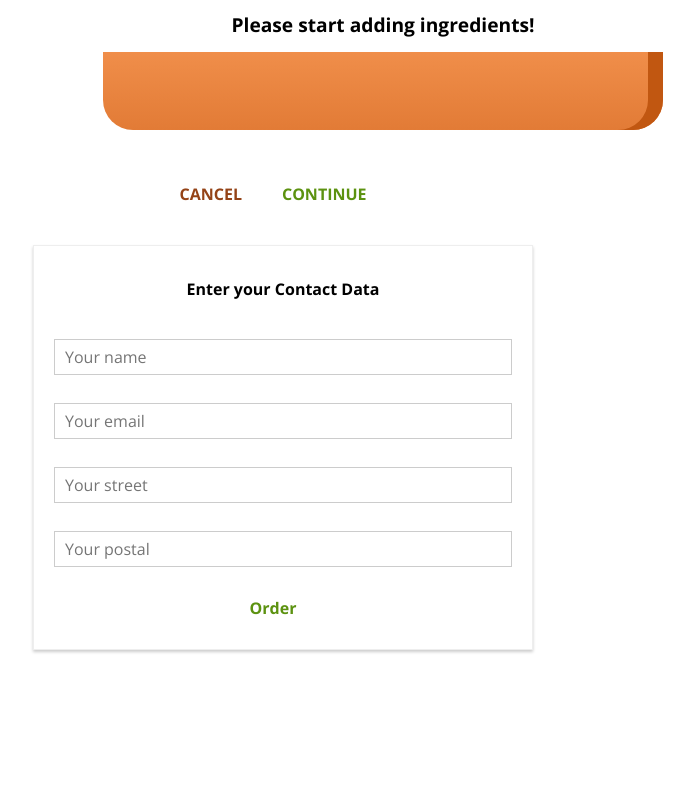
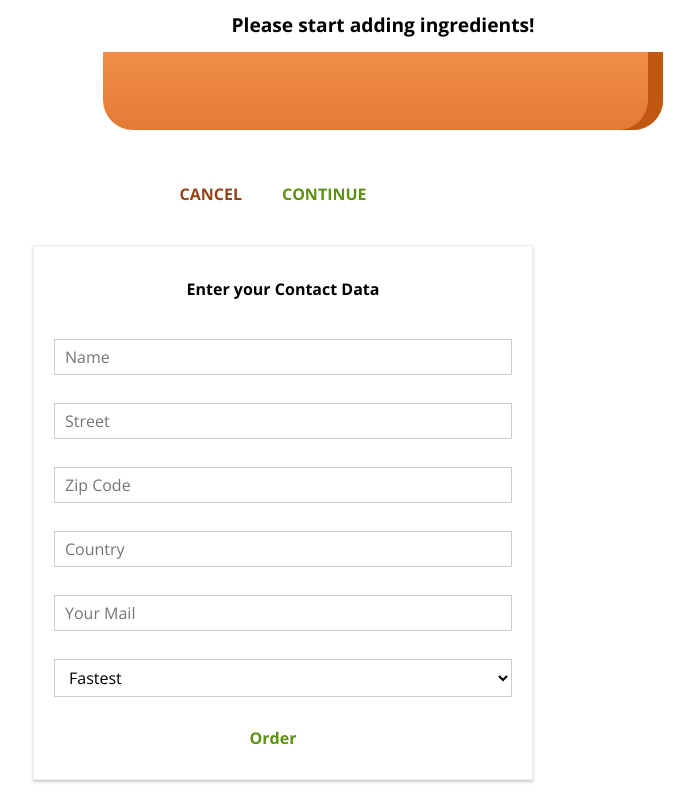
Before and after one commit to minhhieple97/burger-project, a React (Create React App) app: page /checkout/contact-data in a window 1280 px wide. Shown: the part 273-1073 px from the top of the page, without its empty margins (357-1051 px from the left). Before the commit the page ends 943 px from the top, so only its background shows below. Built offline with nearby package versions, Linux system fonts and the light colour scheme.

Commit message:
handled value form

```diff
--- a/src/components/UI/Input/Input.js
+++ b/src/components/UI/Input/Input.js
@@ -2,15 +2,32 @@ import React from 'react'
 import classes from './input.module.css';
 export default function Input(props) {
     let inputElement = null;
-    switch (props.inputType) {
+    switch (props.elementType) {
         case ('input'):
-            inputElement = <input className={classes.InputElement}   {...props} />
+            inputElement = <input className={classes.InputElement}   {...props.elementConfig} onChange={props.changed} value={props.value}  />
             break;
-            case ('textarea'):
-                inputElement = <textarea className={classes.InputElement} {...props} />
-                break;
+        case ('textarea'):
+            inputElement = <textarea className={classes.InputElement} {...props.elementConfig} onChange={props.changed} value={props.value} />
+            break;
+        case ('select'):
+            inputElement = <select
+            className={classes.InputElement}
+            {...props.elementConfig}
+            onChange={props.changed}
+            value={props.value} >
+              {props.elementConfig.options.map(option=>(
+                  <option key={option.value} value={option.value} >
+                      {option.displayValue}
+                  </option>
+              ))}
+            </select>
+            break;
         default:
-            inputElement=<input className={classes.InputElement} {...props} />;
+            inputElement = <input
+            className={classes.InputElement}
+            {...props.elementConfig}
+            value={props.value}
+            />;
     }
     return (
         <div className={classes.Input} >
--- a/src/containers/Checkout/ContactData/ContactData.js
+++ b/src/containers/Checkout/ContactData/ContactData.js
@@ -23,7 +23,41 @@ class ContactData extends Component {
                 },
                 value:''
             },
-            street: 'BN',
+            zipCode:{
+                elementType:'input',
+                elementConfig:{
+                    type:'text',
+                    placeholder:'Zip Code'
+                },
+                value:''
+            },
+            country:{
+                elementType:'input',
+                elementConfig:{
+                    type:'text',
+                    placeholder:'Country'
+                },
+                value:''
+            },
+            email:{
+                elementType:'input',
+                elementConfig:{
+                    type:'text',
+                    placeholder:'Your Mail'
+                },
+                value:''
+            },
+            deliveryMethod:{
+                elementType:'select',
+                elementConfig:{
+                    options:[
+                        {value:'fastest', displayValue:'Fastest' },
+                        {value:'cheapest',displayValue:'Cheapest'}
+                    ]
+                },
+                value:''
+            }
+
         },
         loading: false
     }
@@ -53,18 +87,34 @@ class ContactData extends Component {
             this.setState({ loading: false });
         }
     }
+    inputChangedHandler = (event,inputIdentifier)=>{
+     console.log(inputIdentifier);
+     console.log(event.target.value);
+     const updateOrderForm = {...this.state.orderForm};
+     const updateFormElement = {
+       ...updateOrderForm[inputIdentifier]
+     };
+     updateFormElement.value = event.target.value;
+     updateOrderForm[inputIdentifier] = updateFormElement;
+     this.setState({orderForm:updateOrderForm});
+    }
     render() {
+        console.log(this.state);
+        const formElementsArray = [];
+        for(let key in this.state.orderForm){
+         formElementsArray.push({id:key,config:this.state.orderForm[key]})
+        };
         let form = (
             <form>
-                <Input inputtype="input" type="text" name="name" placeholder="Your name" />
-
-                <Input inputtype="input" type="email" name="email" placeholder="Your email" />
-
-                <Input inputtype="input" type="text" name="street" placeholder="Your street" />
-
-                <Input inputtype="input" type="text" name="postal" placeholder="Your postal" />
-
-                <Button btnType="Success" clicked={this.orderHandler} >Order</Button>
+                {formElementsArray.map(formElement=>(
+                    <Input
+                    key={formElement.id}
+                    elementType={formElement.config.elementType}
+                    elementConfig={formElement.config.elementConfig} value={formElement.config.value}
+                    changed={(event)=>this.inputChangedHandler(event,formElement.id)}
+                    />
+                ))}
+                 <Button btnType="Success" clicked={this.orderHandler.bind(this)} >Order</Button>
             </form>
         );
         if (this.state.loading) {
```
